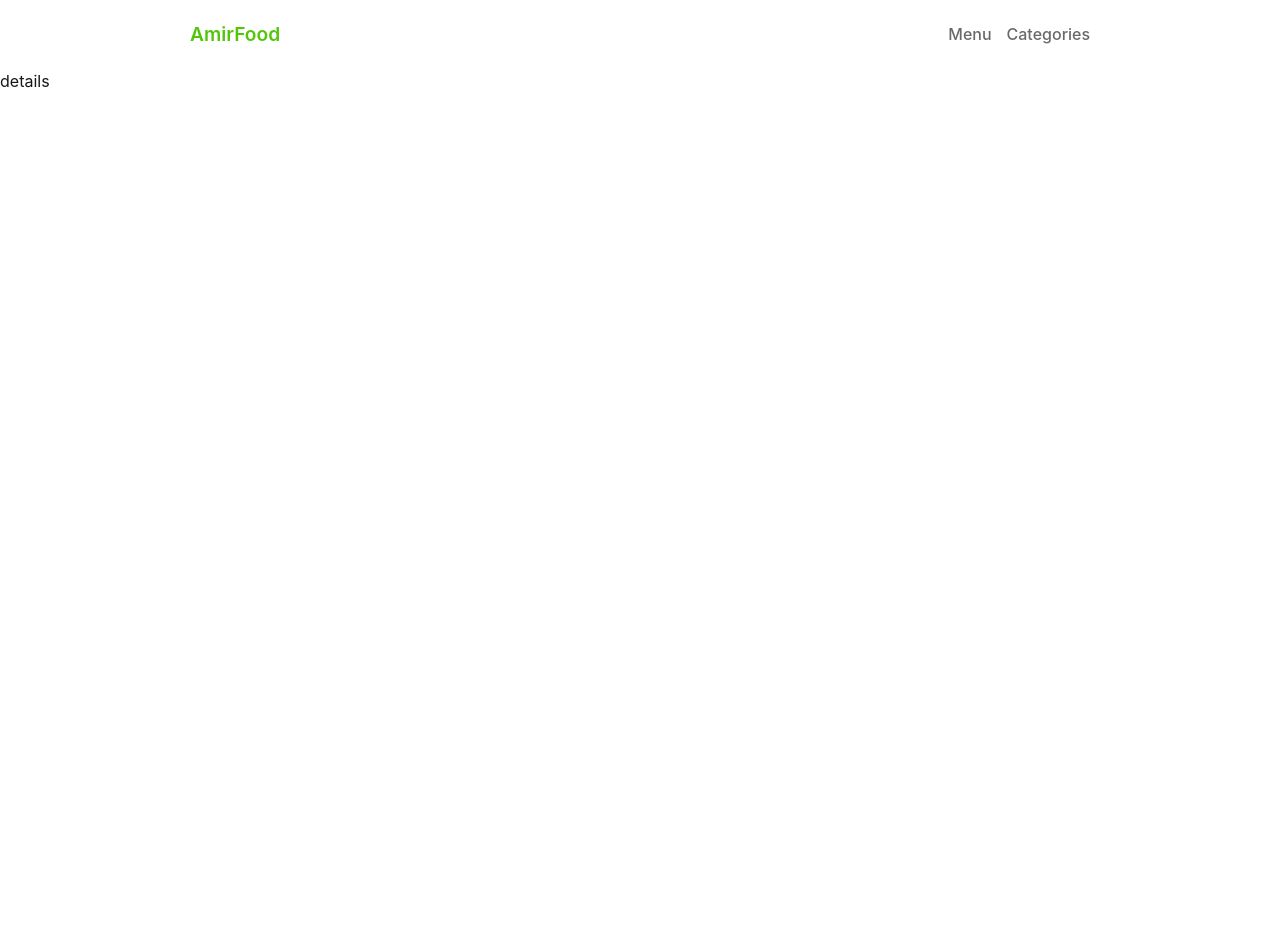
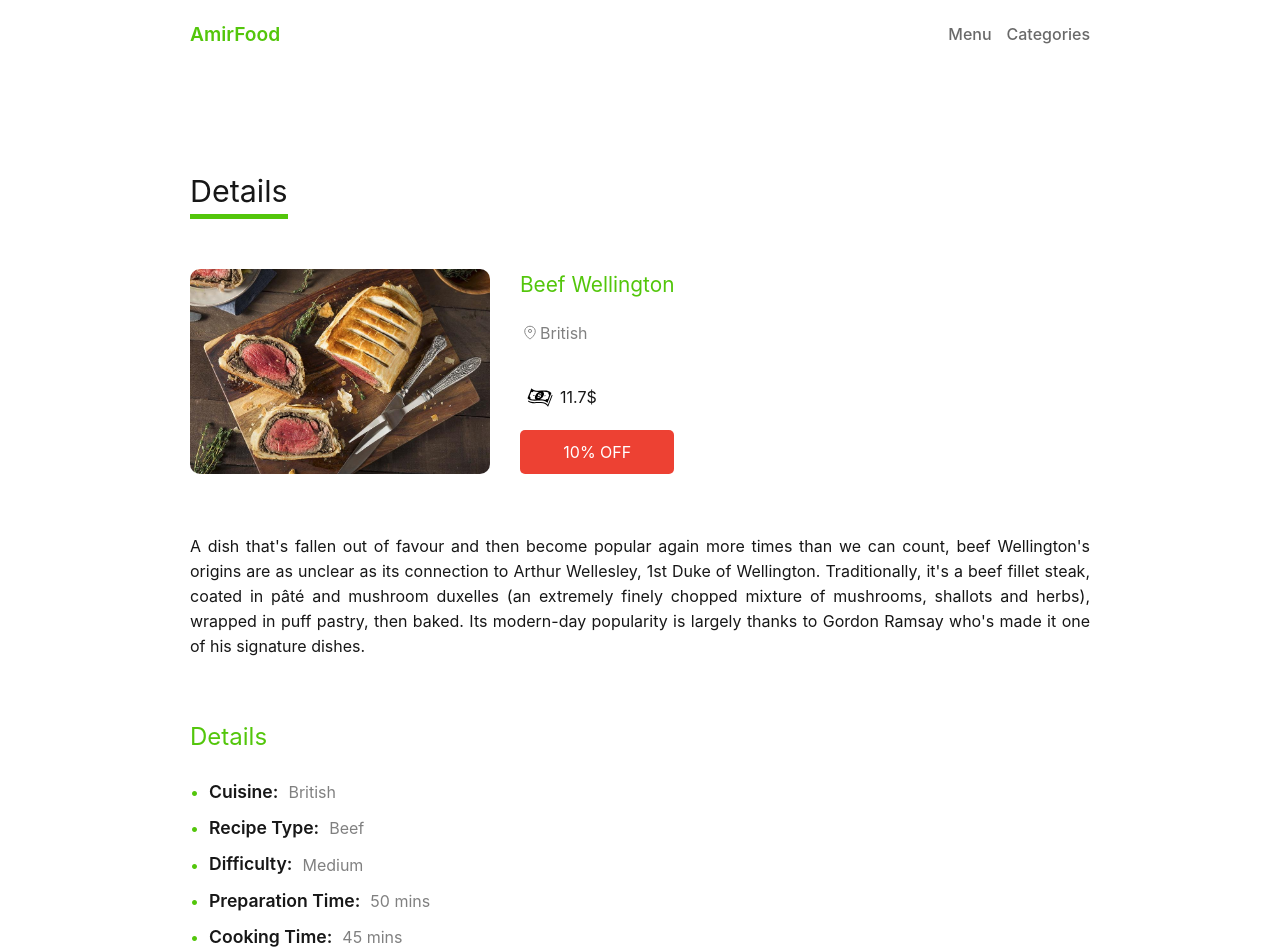
Before and after one commit to amirBDizaji/AmirFood, a Next.js app: page /menu/1 in a window 1280 px wide. Shown: the top 952 px of the page. Built offline with nearby package versions, Linux system fonts and the light colour scheme; data requests are answered from the project's data file.

Commit message:
Details page completed.

```diff
--- /dev/null
+++ b/components/templates/DetailsPage.js
@@ -0,0 +1,74 @@
+import Dollar from "../icons/Dollar";
+import Location from "../icons/Location";
+import styles from "./DetailsPage.module.css";
+
+function DetailsPage(props) {
+  const {
+    id,
+    name,
+    price,
+    discount,
+    introduction,
+    details,
+    ingredients,
+    recipe,
+  } = props;
+  return (
+    <div className={styles.container}>
+      <h2>Details</h2>
+      <div className={styles.subcontainer}>
+        <div className={styles.banner}>
+          <img src={`/images/${id}.jpeg`} alt={name} />
+          <div>
+            <h3>{name}</h3>
+            <span className={styles.location}>
+              <Location />
+              {details[0].Cuisine}
+            </span>
+            <span className={styles.price}>
+              <Dollar />
+              {discount ? (price * (100 - discount)) / 100 : price}$
+            </span>
+            {discount ? (
+              <span className={styles.discount}>{discount}% OFF</span>
+            ) : null}
+          </div>
+        </div>
+        <div className={styles.introduction}>{introduction}</div>
+        <div className={styles.details}>
+          <h4>Details</h4>
+          <ul>
+            {details.map((detail, index) => (
+              <li key={index}>
+                <p>{Object.keys(detail)[0]}:</p>
+                <span>{Object.values(detail)[0]}</span>
+              </li>
+            ))}
+          </ul>
+        </div>
+        <div className={styles.details}>
+          <h4>Ingredients</h4>
+          <ul>
+            {ingredients.map((item, index) => (
+              <li key={index}>
+                <p>{item}</p>
+              </li>
+            ))}
+          </ul>
+        </div>
+        <div className={styles.recipe}>
+          <h4>Recipe</h4>
+          {recipe.map((item, index) => (
+            <div key={index} className={index % 2 ? styles.odd : styles.even}>
+              <span>{index + 1}</span>
+              <p>{item}</p>
+            </div>
+          ))}
+        </div>
+        <button>Add to Cart</button>
+      </div>
+    </div>
+  );
+}
+
+export default DetailsPage;
--- /dev/null
+++ b/components/templates/DetailsPage.module.css
@@ -0,0 +1,155 @@
+.container {
+  max-width: 900px;
+  margin: auto;
+  margin-top: 100px;
+}
+
+.container h2 {
+  border-bottom: 5px solid #53c60b;
+  width: fit-content;
+  margin-bottom: 50px;
+  font-size: 1.9rem;
+}
+
+.banner {
+  display: flex;
+}
+
+.banner img {
+  width: 300px;
+  border-radius: 10px;
+}
+
+.banner div {
+  margin-left: 30px;
+}
+
+.banner h3 {
+  font-size: 1.3rem;
+  color: #53c60b;
+}
+
+.banner span {
+  display: flex;
+  align-items: center;
+}
+
+.location {
+  color: grey;
+  margin: 20px 0 40px;
+}
+
+.discount {
+  background-color: #ed4133;
+  color: white;
+  padding: 10px 0;
+  display: flex;
+  justify-content: center;
+  border-radius: 5px;
+  margin-top: 20px;
+}
+
+.introduction {
+  margin: 60px 0;
+  line-height: 25px;
+  text-align: justify;
+}
+
+.details {
+  margin-bottom: 60px;
+}
+
+.details h4 {
+  font-size: 1.5rem;
+  color: #53c60b;
+  margin: 24px 0;
+}
+
+.details ul {
+  list-style: none;
+}
+
+.details li {
+  display: flex;
+  align-items: center;
+  margin: 10px 0;
+}
+
+.details li::before {
+  content: "• ";
+  color: #53c60b;
+}
+
+.details p {
+  font-size: 1.1rem;
+  font-weight: 600;
+  margin: 0 10px;
+}
+
+.details span {
+  color: grey;
+}
+
+.recipe {
+  margin-bottom: 100px;
+}
+
+.recipe h4 {
+  font-size: 1.5rem;
+  color: #53c60b;
+  margin: 24px 0;
+}
+
+.recipe div {
+  display: flex;
+  align-items: center;
+  padding: 20px 10px;
+  text-align: justify;
+}
+
+.recipe span {
+  font-size: 2rem;
+  margin: 0 15px 0 5px;
+}
+
+.odd {
+  background-color: #e8ffdb;
+}
+
+.even {
+  background-color: #bcff93;
+}
+
+.container button {
+  width: 100%;
+  border: none;
+  background-color: #53c60b;
+  color: white;
+  padding: 15px;
+  font-size: 1.3rem;
+  border-radius: 10px;
+  cursor: pointer;
+  margin-bottom: 100px;
+}
+
+@media (max-width: 900px) {
+  .container {
+    padding: 20px;
+  }
+}
+
+@media (max-width: 600px) {
+  .container {
+    padding: 10px;
+  }
+  .banner {
+    flex-direction: column;
+  }
+  .banner div {
+    margin: 0;
+  }
+  .banner img {
+    width: 100%;
+    margin-bottom: 20px;
+  }
+}
--- a/pages/menu/[id].js
+++ b/pages/menu/[id].js
@@ -1,3 +1,4 @@
+import DetailsPage from "@/components/templates/DetailsPage";
 import { notFound } from "next/navigation";
 import { useRouter } from "next/router";
 
@@ -6,7 +7,7 @@
   if (router.isFallback) {
     return <h2>Loading page...</h2>;
   }
-  return <div>details</div>;
+  return <DetailsPage {...data} />;
 }
 
 export default Details;
```
